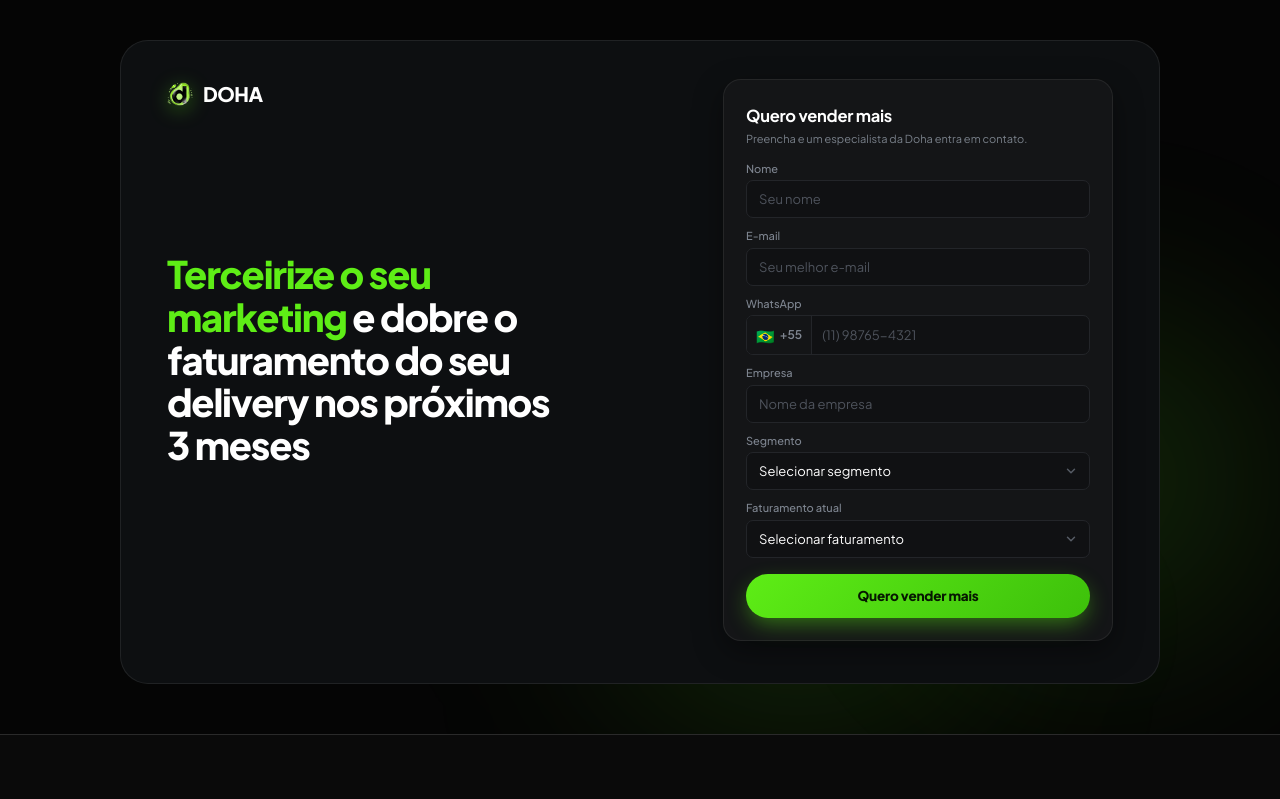
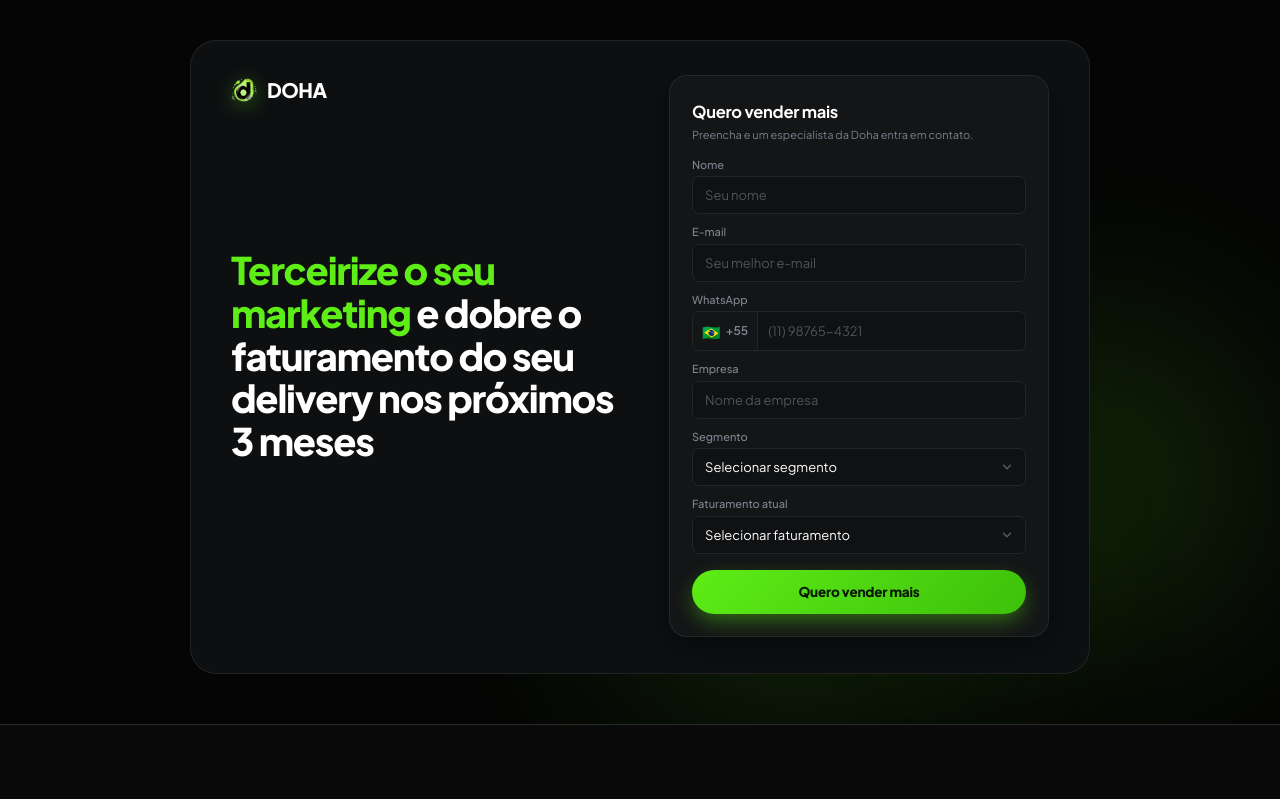
Before and after one commit to rbsoriano/lp-3meses, a website: page index.html in a window 1280 px wide. Shown: the top 799 px of the page. Drawn offline with Linux system fonts and the light colour scheme.

Commit message:
fix: aproximar texto do formulario e compactar largura do card

```diff
--- a/assets/css/style.css
+++ b/assets/css/style.css
@@ -116,17 +116,17 @@ button, input, select, textarea {
 }
 
 .hero-container {
-  max-width: 1040px;
+  max-width: 900px;
   margin: 0 auto;
   position: relative;
   z-index: 1;
 }
 
-/* Card principal escuro arredondado */
+/* Card principal escuro arredondado e compacto */
 .hero-card {
   background: #0d0f11;
-  border-radius: 28px;
-  padding: 38px 46px 42px 46px;
+  border-radius: 26px;
+  padding: 34px 40px 36px 40px;
   position: relative;
   border: 1px solid rgba(255, 255, 255, 0.08);
   overflow: hidden;
@@ -138,8 +138,8 @@ button, input, select, textarea {
 
 .hero-header {
   position: absolute;
-  top: 38px;
-  left: 46px;
+  top: 34px;
+  left: 40px;
   z-index: 2;
   display: flex;
   align-items: center;
@@ -169,25 +169,26 @@ button, input, select, textarea {
 }
 
 /* ==========================================================================
-   HERO CONTENT — 2 COLUNAS (TEXTO CENTRALIZADO IGUAL AO MODELO)
+   HERO CONTENT — 2 COLUNAS (TEXTO PRÓXIMO AO FORMULÁRIO E CENTRALIZADO)
    ========================================================================== */
 
 .hero-grid {
-  display: grid;
-  grid-template-columns: 1.14fr 0.86fr;
-  gap: 36px;
-  align-items: center;
-  min-height: 530px;
+  display: flex;
+  align-items: center;
+  justify-content: space-between;
+  gap: 28px;
+  min-height: 510px;
   position: relative;
   z-index: 1;
 }
 
-/* Coluna da Esquerda: Headline perfeitamente centralizada verticalmente */
+/* Coluna da Esquerda: Headline próxima do formulário e centralizada */
 .hero-left {
+  flex: 1 1 auto;
   display: flex;
   flex-direction: column;
   justify-content: center;
-  align-self: center;
+  max-width: 420px;
 }
 
 .hero-title {
@@ -212,14 +213,14 @@ button, input, select, textarea {
 
 /* Coluna da Direita: Card de Formulário integrado */
 .hero-right {
+  flex: 0 0 380px;
   display: flex;
   justify-content: flex-end;
   align-items: center;
 }
 
 .lead-form-card {
-  width: 100%;
-  max-width: 390px;
+  width: 380px;
   background: #141517;
   border-radius: 18px;
   padding: 24px 22px 22px 22px;
@@ -1294,15 +1295,24 @@ button, input, select, textarea {
   }
 
   .hero-grid {
-    grid-template-columns: 1fr;
-    gap: 28px;
+    display: flex;
+    flex-direction: column;
+    gap: 24px;
     width: 100%;
     max-width: 100%;
     min-height: auto;
   }
 
   .hero-left {
+    max-width: 100%;
+    width: 100%;
     padding-top: 0;
+  }
+
+  .hero-right {
+    flex: 0 0 auto;
+    width: 100%;
+    justify-content: center;
   }
 
   .desktop-br {
```
